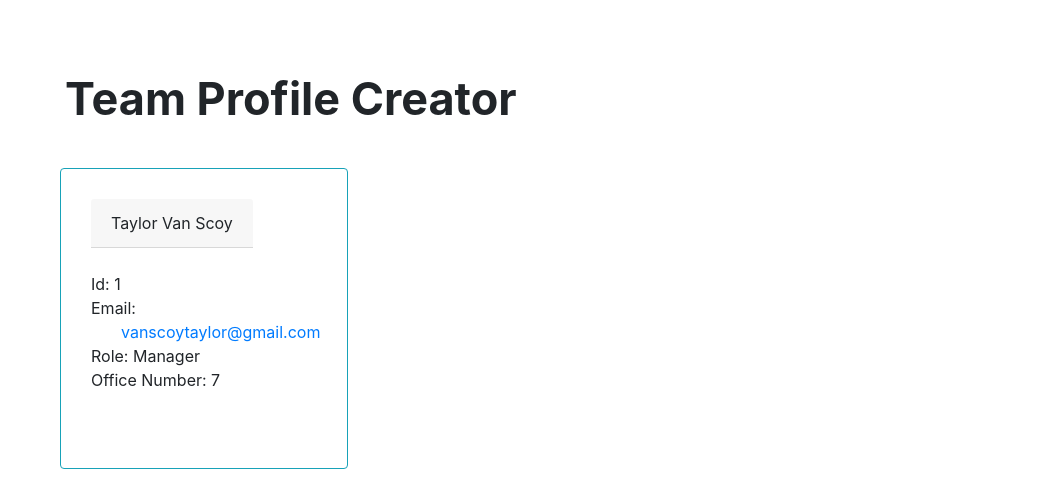
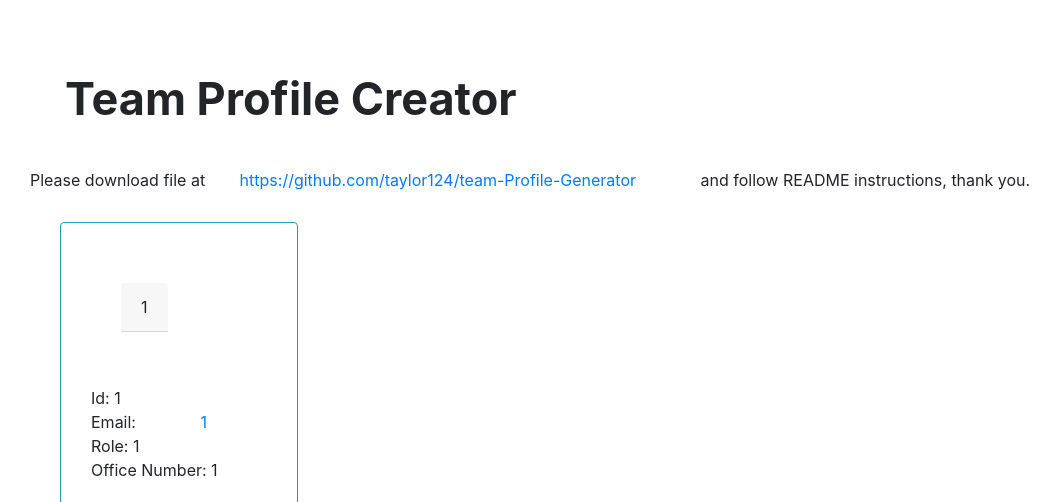
Before and after one commit to taylor124/team-Profile-Generator, a website: page src/index.html in a window 1280 px wide. Shown: the top 502 px of the page, without its empty margins (0-1057 px from the left). Drawn offline with nearby package versions, Linux system fonts and the light colour scheme.

Commit message:
style.css added

```diff
--- a/Index.js
+++ b/Index.js
@@ -237,6 +237,8 @@ let displayHtml = () => {
     </head>
     <body>
     <header>Team Profile Creator</header>
+    Please download file at <a class="link" href="https://github.com/taylor124/team-Profile-Generator">https://github.com/taylor124/team-Profile-Generator<a>
+    and follow README instructions, thank you.
 
      ${renderManager()}
      ${renderEngineers()}
--- a/src/index.html
+++ b/src/index.html
@@ -11,18 +11,20 @@
     </head>
     <body>
     <header>Team Profile Creator</header>
+    Please download file at <a class="link" href="https://github.com/taylor124/team-Profile-Generator">https://github.com/taylor124/team-Profile-Generator<a>
+    and follow README instructions, thank you.
 
      <div class="card border-info mb-3" style="max-width: 18rem;">
-        <div class="card-header">Taylor Van Scoy</div>
+        <div class="card-header">1</div>
           <p class="card-text">
           <br>
           Id: 1
           <br>
-          Email: <a href='vanscoytaylor@gmail.com'>vanscoytaylor@gmail.com<a>
+          Email: <a href='1'>1<a>
           <br>
-          Role: Manager
+          Role: 1
           <br>
-          Office Number: 7
+          Office Number: 1
           <br>
           </p>
         </div>
--- a/src/style.css
+++ b/src/style.css
@@ -30,6 +30,9 @@ div {
     width: fit-content;
 }
 
-p {
-    width: fit-content;
+.link {
+    width: none;
+    height: none;
+    margin: none;
+    padding: none;
 }
```
